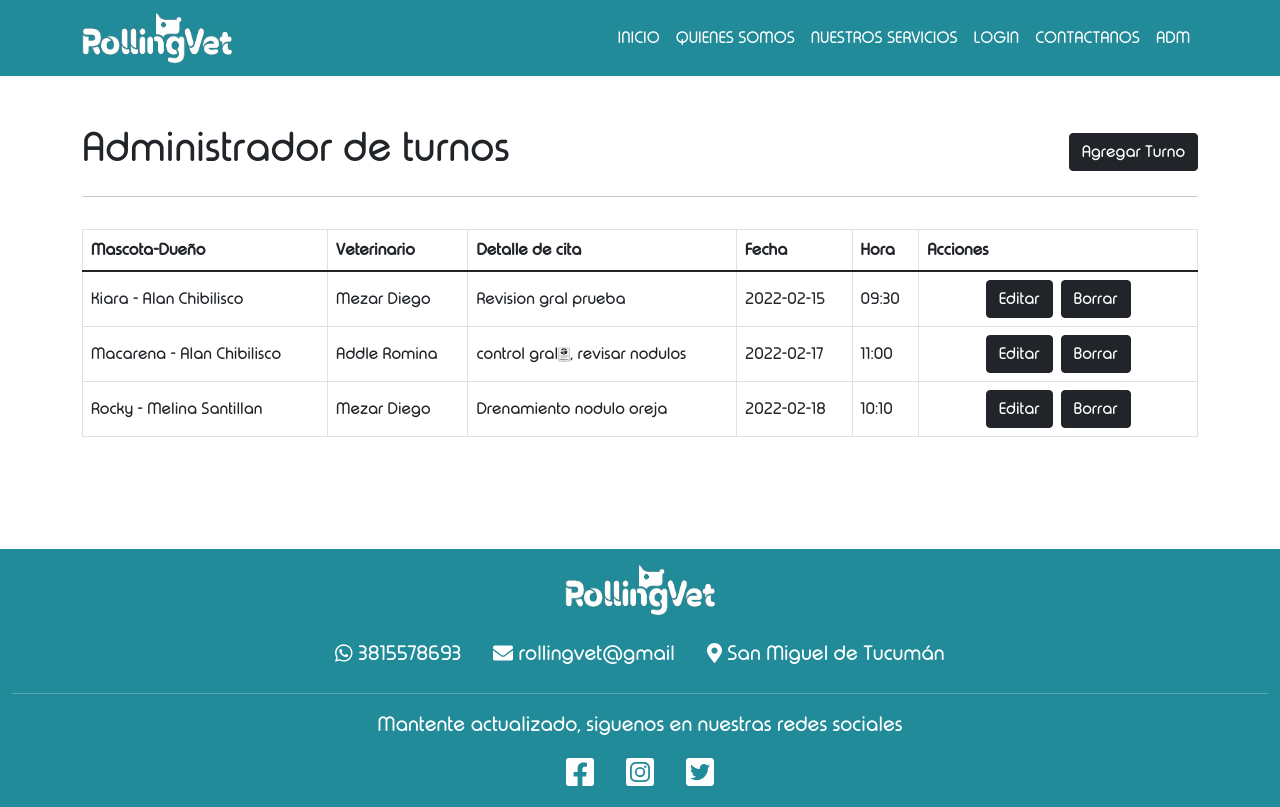
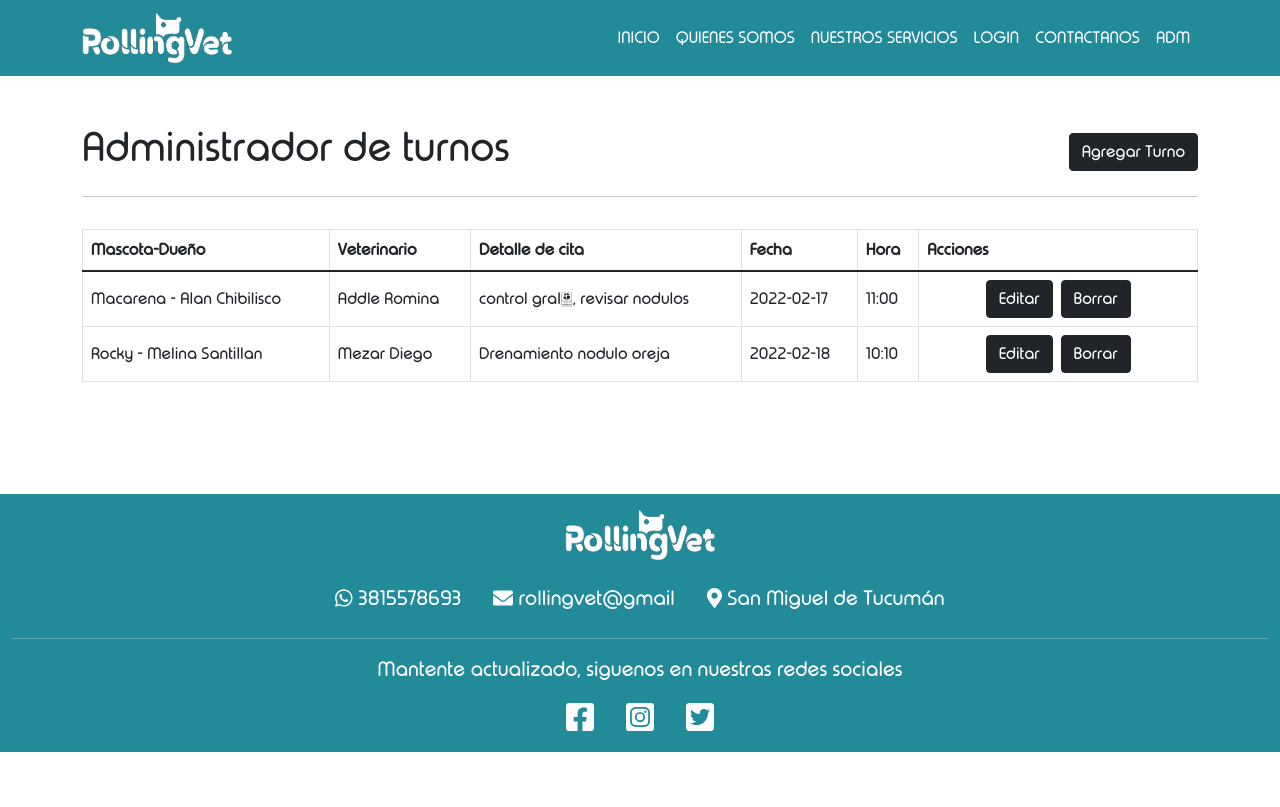
Before and after one commit to alanchibilisco/RollingVetProjectFE, a React (Create React App) app: page /Adm/turnos in a window 1280 px wide. Built offline with nearby package versions, Linux system fonts and the light colour scheme; data requests are answered from the project's data file.

Commit message:
se completo el DELETE

```diff
--- a/db.json
+++ b/db.json
@@ -19,16 +19,6 @@
       "especieMascota": "Perro",
       "razaMascota": "Caniche",
       "id": 2
-    },
-    {
-      "nombreDueño": "Alan",
-      "apellidoDueño": "Chibilisco",
-      "email": "alan.chibilisco@hotmail.com.ar",
-      "telefono": "3815842864",
-      "nombreMascota": "Kiara",
-      "especieMascota": "Perro",
-      "razaMascota": "Dogo",
-      "id": 3
     }
   ],
   "turnos": [
@@ -47,14 +37,6 @@
       "fecha": "2022-02-18",
       "hora": "10:10",
       "id": 2
-    },
-    {
-      "detalleCita": "Revision gral prueba",
-      "veterinario": "Mezar Diego",
-      "mascota": "Kiara - Alan Chibilisco",
-      "fecha": "2022-02-15",
-      "hora": "09:30",
-      "id": 3
     }
   ]
 }
--- a/src/App.js
+++ b/src/App.js
@@ -85,7 +85,7 @@ function App() {
           <Route
             exact
             path="/Adm/pacientes"
-            element={<AdmPacientes pacientes={pacientes}></AdmPacientes>}
+            element={<AdmPacientes pacientes={pacientes} URLPacientes={URLPacientes} getApiPacientes={getApiPacientes}></AdmPacientes>}
           ></Route>
           <Route
             exact
@@ -100,7 +100,7 @@ function App() {
           <Route
             exact
             path="/Adm/turnos"
-            element={<AdmTurnos turnos={turnos}></AdmTurnos>}
+            element={<AdmTurnos turnos={turnos} URLTurnos={URLTurnos} getApiTurnos={getApiTurnos}></AdmTurnos>}
           ></Route>
           <Route
             exact
--- a/src/components/cruds/AdmPacientes.jsx
+++ b/src/components/cruds/AdmPacientes.jsx
@@ -5,7 +5,7 @@ import Footer from '../Footer';
 import NavBar from '../NavBar';
 import Paciente from "./Paciente";
 
-const AdmPacientes = ({pacientes}) => {
+const AdmPacientes = ({pacientes, URLPacientes, getApiPacientes}) => {
 
   return (
 
@@ -42,7 +42,7 @@ const AdmPacientes = ({pacientes}) => {
             <tbody>
                 {/* esto tiene que ir en paciente */}
 
-              {pacientes.map((paciente)=>(<Paciente paciente={paciente} key={paciente.id}></Paciente>))}
+              {pacientes.map((paciente)=>(<Paciente paciente={paciente} key={paciente.id} URLPacientes={URLPacientes} getApiPacientes={getApiPacientes}></Paciente>))}
 
             </tbody>
           </Table>
--- a/src/components/cruds/AdmTurnos.jsx
+++ b/src/components/cruds/AdmTurnos.jsx
@@ -5,7 +5,7 @@ import Footer from "../Footer";
 import NavBar from "../NavBar";
 import Turno from "./Turno";
 
-const AdmTurnos = ({ turnos }) => {
+const AdmTurnos = ({ turnos, URLTurnos, getApiTurnos }) => {
 
   let sortTurnos = turnos;
   sortTurnos.sort((a, b) => {
@@ -47,7 +47,7 @@ const AdmTurnos = ({ turnos }) => {
             <tbody>
               {/* esto tiene que ir en turno */}
               {sortTurnos.map((turno) => (
-                <Turno turno={turno} key={turno.id}></Turno>
+                <Turno turno={turno} key={turno.id} URLTurnos={URLTurnos} getApiTurnos={getApiTurnos}></Turno>
               ))}
             </tbody>
           </Table>
--- a/src/components/cruds/Paciente.jsx
+++ b/src/components/cruds/Paciente.jsx
@@ -1,7 +1,34 @@
 import React from 'react';
 import { Link } from 'react-router-dom';
+import Swal from 'sweetalert2';
 
-const Paciente = ({paciente}) => {
+const Paciente = ({paciente, URLPacientes, getApiPacientes}) => {
+    const handleDelete=(id)=>{
+      Swal.fire({
+        title: "¿Estas seguro de eliminar este paciente?",
+        text: "No puedes revertir esto!",
+        icon: "warning",
+        showCancelButton: true,
+        confirmButtonText: "Borrar",
+      }).then(async (result) => {
+        if (result.isConfirmed) {
+          try {
+            const res = await fetch(`${URLPacientes}/${id}`, {
+              method: "DELETE",
+              headers: {
+                "Content-Type": "application/json",
+              },
+            });
+            if (res.status === 200) {
+              Swal.fire("Borrado!", "El paciente ah sido borrado.", "success");
+              getApiPacientes();
+            }
+          } catch (error) {
+            console.log(error);
+          }
+        }
+      });
+    }
     return (
             <tr>
                 <td>{paciente.id}</td>
@@ -22,6 +49,7 @@ const Paciente = ({paciente}) => {
                     </Link>
                     <button
                       className="btn btn-dark mx-1"
+                      onClick={()=>{handleDelete(paciente.id)}}
                     >
                       Borrar
                     </button>
--- a/src/components/cruds/Turno.jsx
+++ b/src/components/cruds/Turno.jsx
@@ -1,7 +1,34 @@
 import React from 'react';
 import { Link } from 'react-router-dom';
+import Swal from 'sweetalert2';
 
-const Turno = ({turno}) => {
+const Turno = ({turno, URLTurnos, getApiTurnos}) => {
+  const handleDelete=(id)=>{
+    Swal.fire({
+      title: "¿Estas seguro de eliminar este turno?",
+      text: "No puedes revertir esto!",
+      icon: "warning",
+      showCancelButton: true,
+      confirmButtonText: "Borrar",
+    }).then(async (result) => {
+      if (result.isConfirmed) {
+        try {
+          const res = await fetch(`${URLTurnos}/${id}`, {
+            method: "DELETE",
+            headers: {
+              "Content-Type": "application/json",
+            },
+          });
+          if (res.status === 200) {
+            Swal.fire("Borrado!", "El turno ah sido borrado.", "success");
+            getApiTurnos();
+          }
+        } catch (error) {
+          console.log(error);
+        }
+      }
+    });
+  }
     return (
         <tr>
                 <td>{turno.mascota}</td>
@@ -19,6 +46,7 @@ const Turno = ({turno}) => {
                     </Link>
                     <button
                       className="btn btn-dark mx-1"
+                      onClick={()=>{handleDelete(turno.id)}}
                     >
                       Borrar
                     </button>
```
